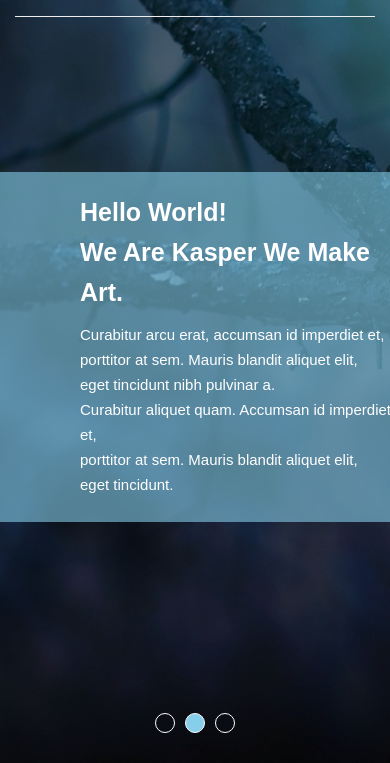
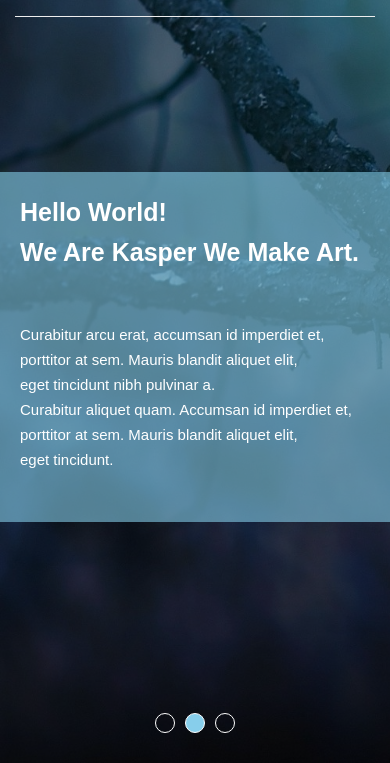
Before and after one commit to YoussefDybala/Kasper-Project, a plain HTML site: page index.html in a window 390 px wide. Shown: the part 81-844 px from the top of the page. Drawn offline with Linux system fonts and the light colour scheme.

Commit message:
new commit

```diff
--- a/css/style.css
+++ b/css/style.css
@@ -162,18 +162,18 @@ body{
     }
     @media (max-width: 767px) {
         .landing .landing-content  {
-            width: 400px;
+            width: 300px;
         }
         .landing-content h2 {
             position: absolute;
             font-size: 20px;
-            left: 20%;
+            left: 5%;
             top: 20px;
         }
         .landing-content p {
             position: absolute;
             font-size: 15px;
-            left: 20%;
+            left: 5%;
             top: 150px;
         }
     }
```
